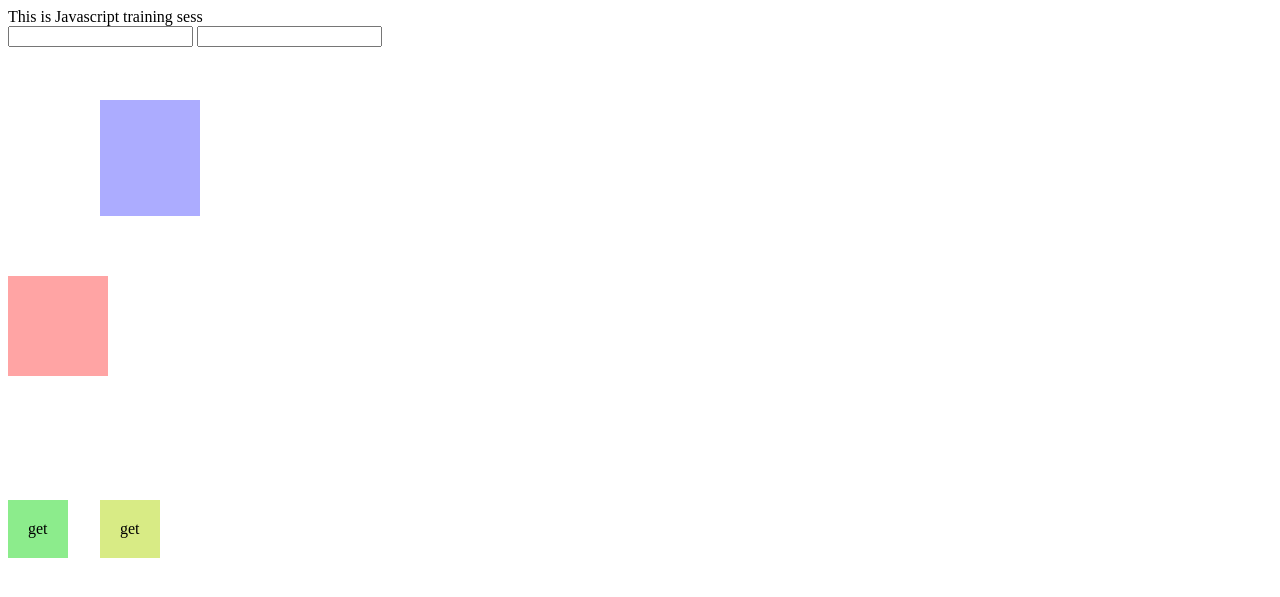
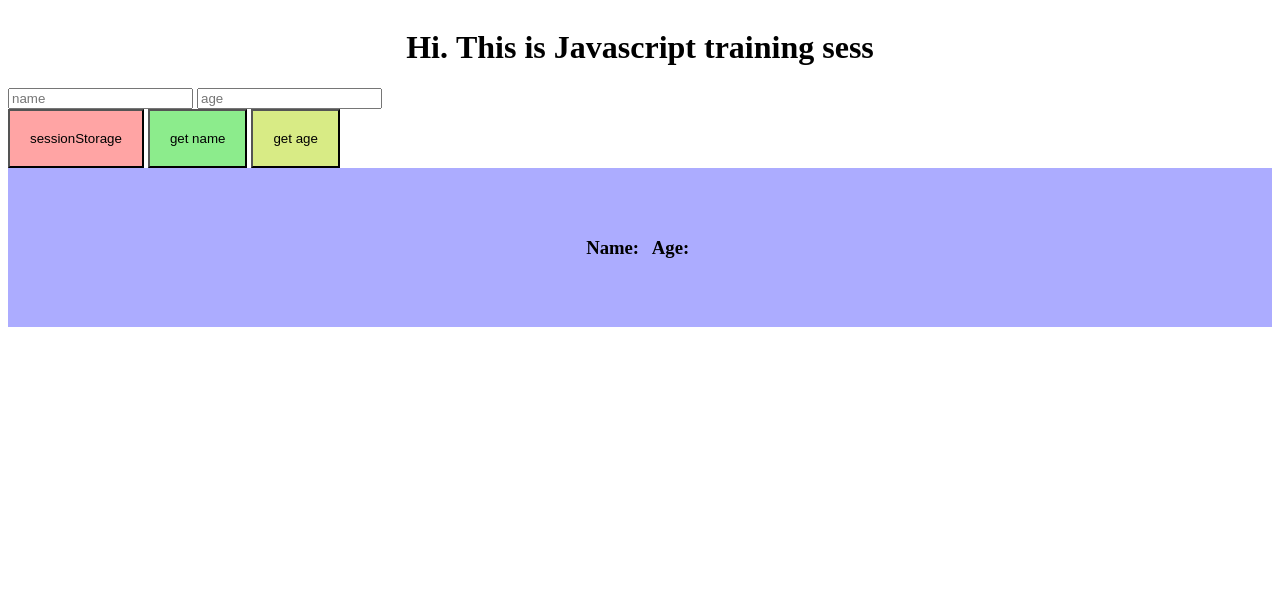
Before and after one commit to krak95/loscalmos, a PHP site: page /tempophp/index.html in a window 1280 px wide. Shown: the top 597 px of the page. Run offline with PHP 8.4, Linux system fonts and the light colour scheme.

Commit message:
js training session styled

```diff
--- a/tempophp/css.css
+++ b/tempophp/css.css
@@ -1,28 +1,33 @@
+
+.write
+{
+    display: flex;
+    justify-content: center;
+}
 .sq{
     padding:50px;
     background-color: rgb(172, 172, 255);
-    position: absolute;
-    left:100px;
-    top:100px;
+    position: relative;
+    display: flex;
+    justify-content: center;
+    align-items: center;
 }
 .sq1{
-    padding:50px;
+    padding: 20px;
     background-color: rgb(255, 164, 164);
-    position: absolute;
-    margin-top:250px;
+    position: relative;
+    word-break: break-all;
 }
 .get
 {
     padding:20px;
     background-color: rgb(140, 236, 140);
-    position: absolute;
-    top:500px;
+    position: relative;
 }
 .get1
 {
     padding:20px;
     background-color: rgb(216, 235, 133);
-    position: absolute;
-    top:500px;
-    left:100px;
+    position: relative;
+
 }
--- a/tempophp/index.html
+++ b/tempophp/index.html
@@ -9,17 +9,21 @@
 </head>
 <body>
 
-    <div class="write" id="write">This is Javascript training session.</div>
+    <div class="write" ><h1>Hi.&nbsp </h1><h1 id="write">This is Javascript training session.</h1></div>
+
+
+    <input id='nameinp' placeholder="name" type="text">
+    <input id='ageinp' placeholder="age" type="text">
+    <div>
+        <button id='sq1' class="sq1" onclick="create()">sessionStorage</button>
+        <button class="get" onclick="getitem()">get name</button>
+        <button class="get1" onclick="getitem1()">get age</button>
+    </div>
 
     <div id='sq' class="sq">
-        <p id="nameshow"></p>
-        <p id="ageshow"></p>
+        <h3>Name:&nbsp </h3><p id="nameshow"></p>&nbsp&nbsp
+        <h3>Age:&nbsp</h3><p id="ageshow"></p>
     </div>
-    <div id='sq1' class="sq1" onclick="create()"></div>
-    <div class="get" onclick="getitem()">get</div>
-    <div class="get1" onclick="getitem1()">get</div>
-    <input id='nameinp' type="text">
-    <input id='ageinp' type="text">
 
 </body>
 </html>
```
